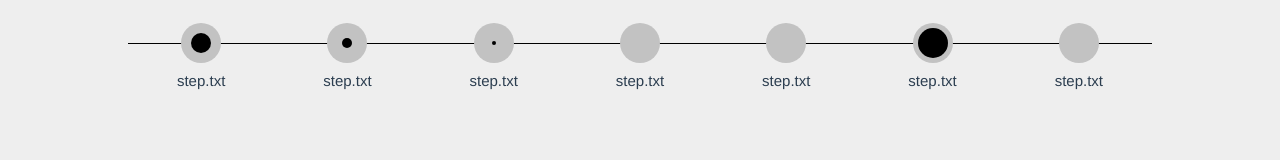
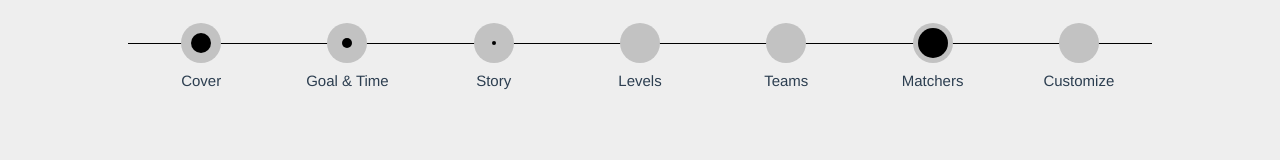
Before and after one commit to Delta-Band/charidy-templates, a Vue app: page / in a window 1280 px wide. Shown: the part 127-287 px from the top of the page. Built offline with nearby package versions, Linux system fonts and the light colour scheme.

Commit message:
fixed bug in steps

```diff
--- a/src/components/wizard/steps/Steps.vue
+++ b/src/components/wizard/steps/Steps.vue
@@ -4,7 +4,7 @@
 
     <div class="steps" v-if="!wizardPortrait">
       <template v-for="step in steps">
-        <Step v-bind:completed="step.completed" title="step.txt" :key="step.txt" />
+        <Step v-bind:completed="step.completed" v-bind:title="step.txt" :key="step.txt" />
       </template>
     </div>
     <v-select
```
